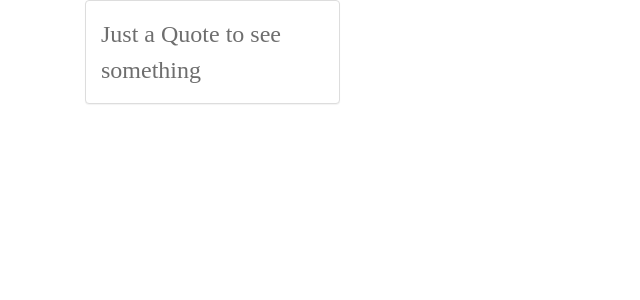
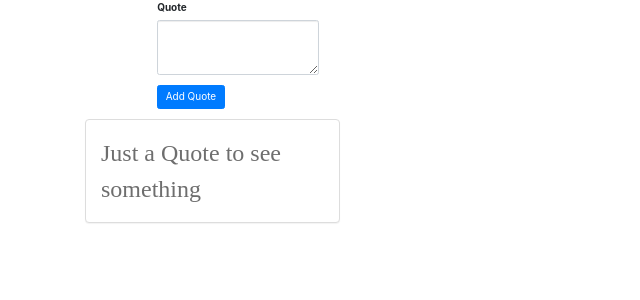
Before and after one commit to MinseungJeon/hello-world, a Vue app: page / in a window 1280 px wide. Shown: the top 300 px of the page, without its empty margins (0-640 px from the left). Built offline with nearby package versions, Linux system fonts and the light colour scheme; a web font is replaced by a local one.

Commit message:
10-07. Adding Quotes with Custom Events

```diff
--- a/src/App.vue
+++ b/src/App.vue
@@ -1,26 +1,31 @@
 <template>
   <div class="container">
+    <app-new-quote @quoteAdded="newQuote"></app-new-quote>
     <app-quote-grid :quotes="quotes"></app-quote-grid>
   </div>
 </template>
 
 <script>
 import QuoteGrid from "./components/QuoteGrid.vue";
+import NewQuote from "./components/NewQuote.vue";
 
 export default {
   data: function() {
     return {
-                quotes: [
-                    'Just a Quote to see something'
-                ],
-                maxQuotes: 10
-            }
+      quotes: ["Just a Quote to see something"],
+      maxQuotes: 10,
+    };
+  },
+  methods: {
+    newQuote(quote) {
+      this.quotes.push(quote);
+    },
   },
   components: {
-            appQuoteGrid: QuoteGrid
-        }
-    }
+    appQuoteGrid: QuoteGrid,
+    appNewQuote: NewQuote,
+  },
+};
 </script>
 
-<style>
-</style>
+<style></style>
--- a/src/components/NewQuote.vue
+++ b/src/components/NewQuote.vue
@@ -25,6 +25,12 @@ export default {
       quote: "",
     };
   },
+  methods: {
+    createNew() {
+      this.$emit("quoteAdded", this.quote);
+      this.quote = "";
+    },
+  },
 };
 </script>
 
```
Lines whose indentation alone changed are shown as unchanged.
